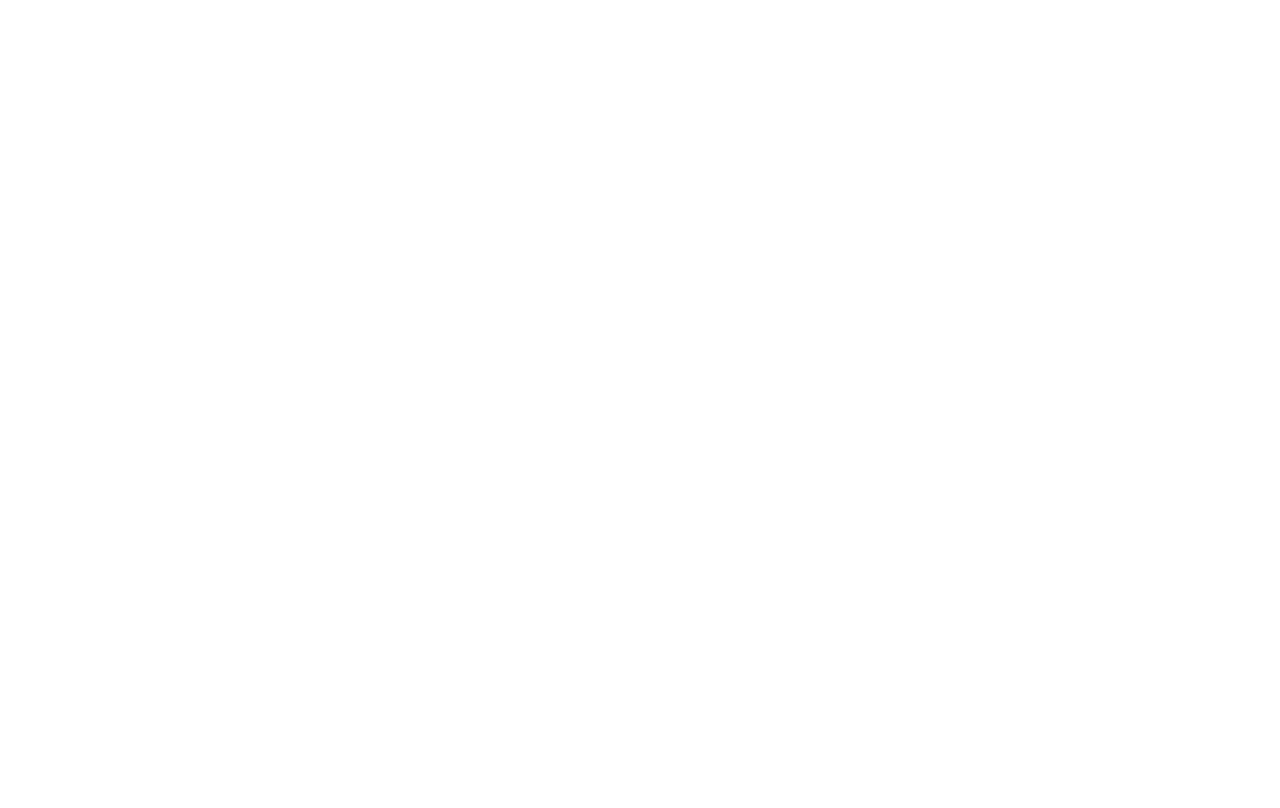
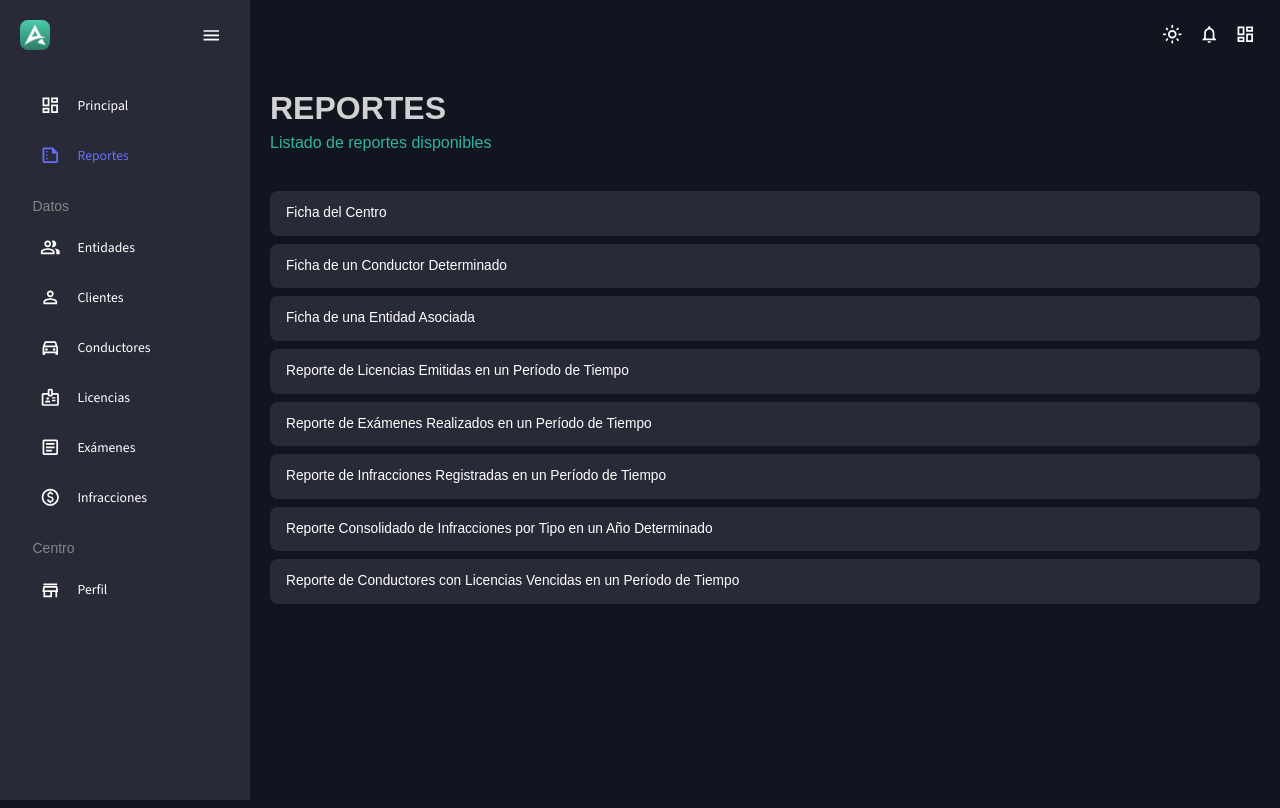
Before and after one commit to rafaelrdgz/licenses-management-system-frontend, a React (Vite) app: page /reports in a window 1280 px wide. Before the commit this address had no page. Built offline with nearby package versions, Linux system fonts and the light colour scheme.

Commit message:
added reports page

```diff
--- a/src/Router.jsx
+++ b/src/Router.jsx
@@ -16,7 +16,8 @@ import {
   LicensesTable,
   InfractionsForm,
   InfractionsTable,
-  Notifications
+  Notifications,
+  Reports
 } from "./scenes";
 
 
@@ -46,6 +47,7 @@ const AppRouter = () => {
           <Route path="/infractions" element={<InfractionsTable />} />
           <Route path="/infractions/:id/edit" element={<InfractionsForm />} />
           <Route path="/infractions/new" element={<InfractionsForm />} />
+          <Route path="/reports/" element={<Reports />} />
         </Route>
       </Routes>
     </Router>
--- a/src/scenes/dashboard/index.jsx
+++ b/src/scenes/dashboard/index.jsx
@@ -1,7 +1,6 @@
 import { Box, Typography, useMediaQuery, useTheme } from "@mui/material";
 import { Header, ProgressCircle, StatBox } from "../../components";
 import { tokens } from "../../theme";
-import { mockTransactions } from "../../data/mockData";
 import { BarChart } from "@mui/x-charts/BarChart";
 import { useEffect, useState } from "react";
 import PermIdentityOutlinedIcon from '@mui/icons-material/PermIdentityOutlined';
@@ -19,11 +18,13 @@ function Dashboard() {
 
   const [chartBarInfo, setChartBarInfo] = useState([]) // el array solo debe tener los 4 valores en el orden: Moto, Automóvil, Camión, Autobús
   const [progressCircleInfo, setProgressCircleInfo] = useState(0)//debe darse el valor en probabilidad de 0 a 1
+  const [recentLicenses, setRecentLicenses] = useState([]) //debe ser un array de objetos con la siguiente estructura: [{id: "135132", name: "Rafael", date: "2021-10-10", category: "Automovil"}
 
   const loadData = () => {
-    //cargar de la bd y asignar valores con setChartBarInfo y setProgressCircleInfo
+    //cargar de la bd y asignar valores con setChartBarInfo , setProgressCircleInfo y setRecentLicenses
     setChartBarInfo([100, 200, 300, 400])
     setProgressCircleInfo(0.75)
+    setRecentLicenses([ {id: "135132", name: "Rafael", date: "2021-10-10", category: "Automovil"}, {id: "135132", name: "Rafael", date: "2021-10-10", category: "Automovil"}])
   }
 
   useEffect(() => {
@@ -196,9 +197,9 @@ function Dashboard() {
               Licencias emitidas recientemente
             </Typography>
           </Box>
-          {mockTransactions.map((transaction, index) => (
+          {recentLicenses.map((license, index) => (
             <Box
-              key={`${transaction.txId}-${index}`}
+              key={`${license.id}-${index}`}
               display="flex"
               alignItems="center"
               justifyContent="space-between"
@@ -211,21 +212,21 @@ function Dashboard() {
                   variant="h5"
                   fontWeight="600"
                 >
-                  {transaction.txId}
+                  {license.id}
                 </Typography>
                 <Typography color={colors.gray[100]}>
-                  {transaction.user}
+                  {license.name}
                 </Typography>
               </Box>
               <Typography color={colors.gray[100]}>
-                {transaction.date}
+                {license.date}
               </Typography>
               <Box
                 bgcolor={colors.greenAccent[500]}
                 p="5px 10px"
                 borderRadius="4px"
               >
-                ${transaction.cost}
+                {license.category}
               </Box>
             </Box>
           ))}
--- a/src/scenes/entity/entityTable/index.jsx
+++ b/src/scenes/entity/entityTable/index.jsx
@@ -113,7 +113,7 @@ function EntityTable() {
     <Box m="20px">
       <Header
         title={"ENTIDADES"}
-        subtitle={"Información de las Entidades Relacionadas"}
+        subtitle={"Información de las entidades relacionadas"}
       />
       <Box
         sx={{
--- a/src/scenes/index.js
+++ b/src/scenes/index.js
@@ -15,6 +15,7 @@ import InfractionsTable from "./infractions/infractionsTable";
 import Notifications from "./notifications";
 import LicensesForm from "./licenses/licensesForm";
 import LicensesTable from "./licenses/licensesTable";
+import Reports from "./reports";
 
 export {
   Navbar,
@@ -33,5 +34,6 @@ export {
   InfractionsTable,
   Notifications,
   LicensesForm,
-  LicensesTable
+  LicensesTable,
+  Reports
 };
--- a/src/scenes/layout/sidebar/index.jsx
+++ b/src/scenes/layout/sidebar/index.jsx
@@ -17,6 +17,7 @@ import PaidOutlinedIcon from '@mui/icons-material/PaidOutlined';
 import logo from "../../../assets/images/logo.png";
 import Item from "./Item";
 import { ToggledContext } from "../../../App";
+import SummarizeOutlinedIcon from '@mui/icons-material/SummarizeOutlined';
 
 const SideBar = () => {
   const [collapsed, setCollapsed] = useState(false);
@@ -90,6 +91,12 @@ const SideBar = () => {
             path="/"
             colors={colors}
             icon={<DashboardOutlined />}
+          />
+          <Item
+            title="Reportes"
+            path="/reports"
+            colors={colors}
+            icon={<SummarizeOutlinedIcon />}
           />
         </Menu>
         <Typography
--- /dev/null
+++ b/src/scenes/reports/index.jsx
@@ -0,0 +1,71 @@
+import { Box, List, ListItem, ListItemText } from "@mui/material";
+import React from "react";
+import { useNavigate } from "react-router-dom";
+import { Header } from "../../components";
+import { useTheme } from "@emotion/react";
+import { tokens } from "../../theme";
+
+const reports = [
+  {
+    name: "Ficha del Centro",
+    url: "/center",
+  },
+  {
+    name: "Ficha de un Conductor Determinado",
+    url: "/reporte/ficha-conductor",
+  },
+  { name: "Ficha de una Entidad Asociada", url: "/reporte/ficha-entidad" },
+  {
+    name: "Reporte de Licencias Emitidas en un Período de Tiempo",
+    url: "/reporte/licencias-emitidas",
+  },
+  {
+    name: "Reporte de Exámenes Realizados en un Período de Tiempo",
+    url: "/reporte/examenes-realizados",
+  },
+  {
+    name: "Reporte de Infracciones Registradas en un Período de Tiempo",
+    url: "/reporte/infracciones-registradas",
+  },
+  {
+    name: "Reporte Consolidado de Infracciones por Tipo en un Año Determinado",
+    url: "/reporte/infracciones-consolidadas",
+  },
+  {
+    name: "Reporte de Conductores con Licencias Vencidas en un Período de Tiempo",
+    url: "/reporte/licencias-vencidas",
+  },
+];
+
+function Reports() {
+  const theme = useTheme();
+  const colors = tokens(theme.palette.mode);
+  const navigate = useNavigate();
+
+  return (
+    <Box m={"20px"}>
+      <Header title={"REPORTES"} subtitle={"Listado de reportes disponibles"} />
+      <List>
+        {reports.map((report, index) => (
+          <ListItem
+            button
+            key={index}
+            onClick={() => navigate(report.url)}
+            sx={{
+              backgroundColor: colors.primary[400],
+              mb: 1,
+              borderRadius: "8px",
+              "&:hover": {
+                backgroundColor: "rgba(0, 0, 0, 0.08)",
+              },
+            }}
+          >
+            <ListItemText primary={report.name} />
+          </ListItem>
+        ))}
+      </List>
+    </Box>
+  );
+}
+
+export default Reports;
```
